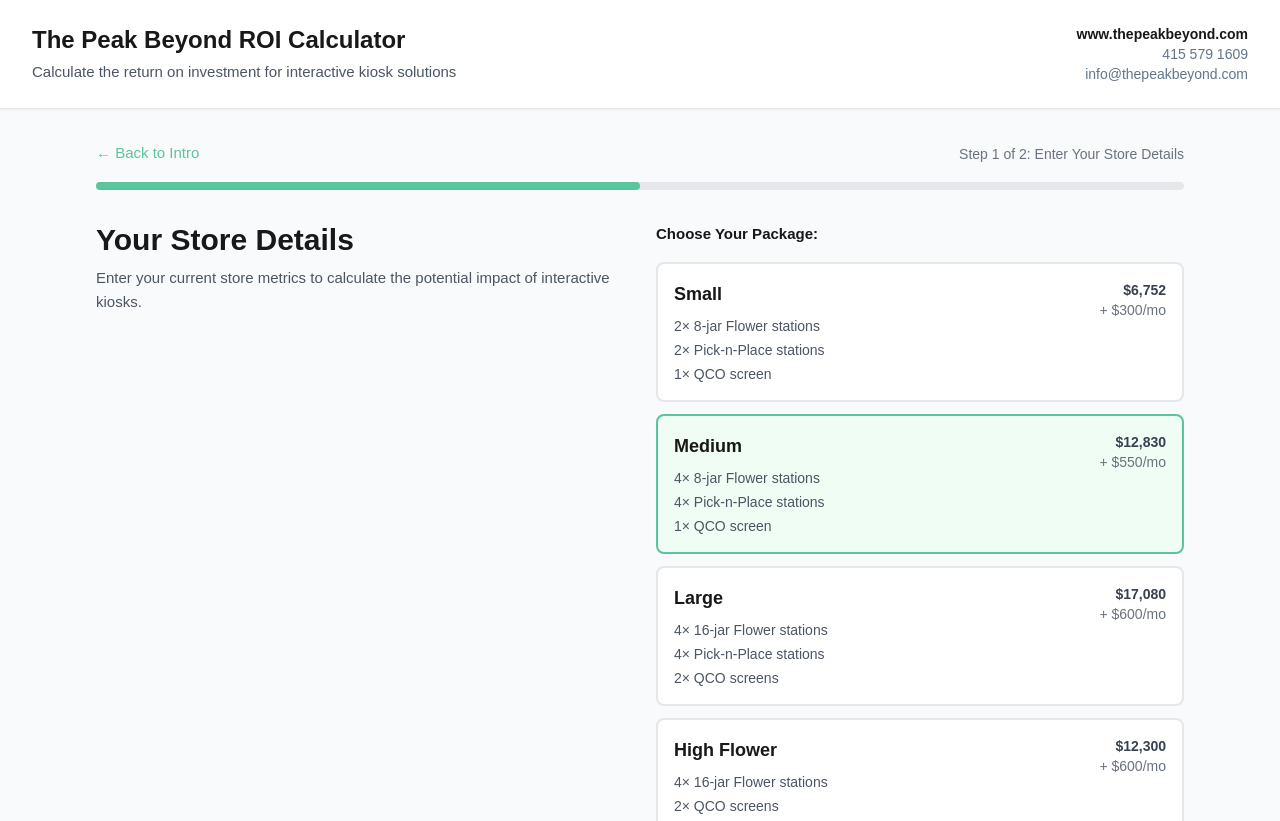
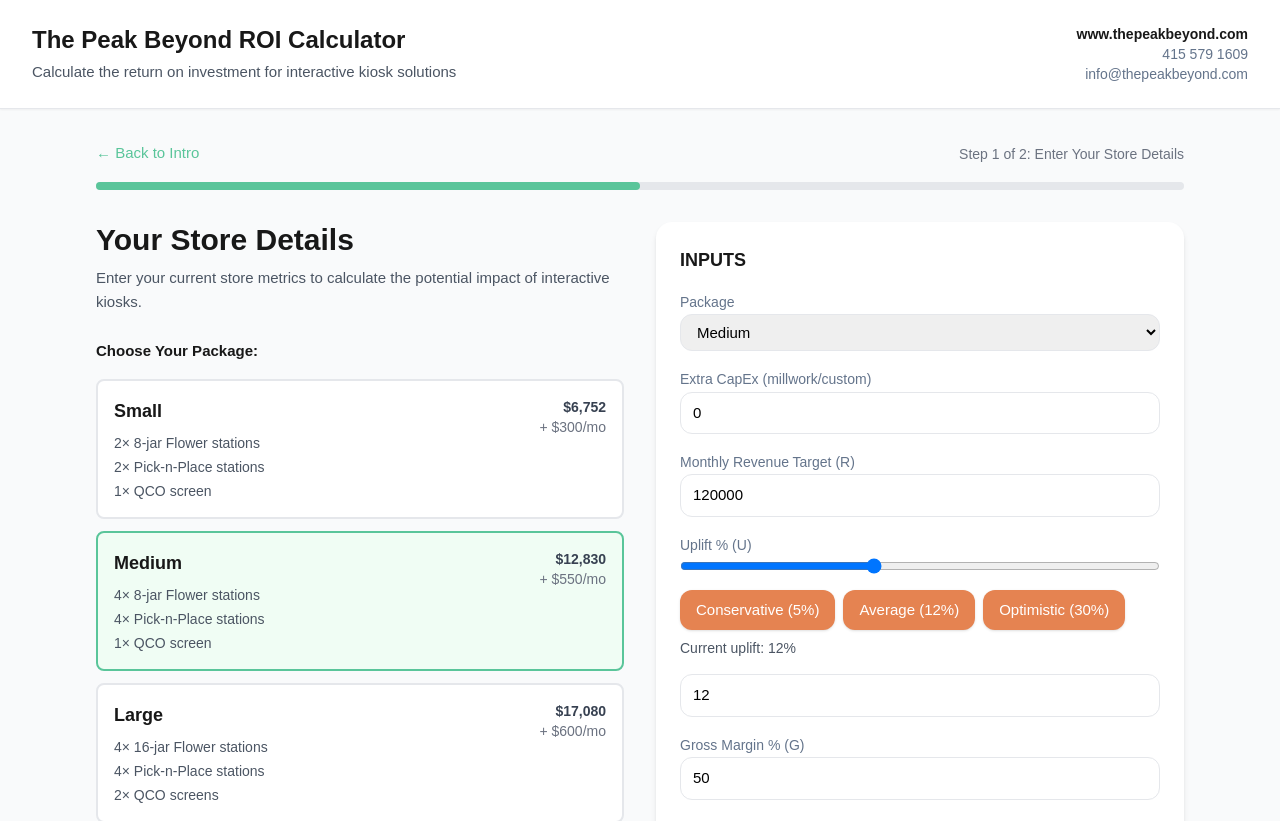
Before and after one commit to GgStardust/tpb-roi-public, a Next.js app: page /calculator in a window 1280 px wide. Shown: the top 821 px of the page. Built offline with nearby package versions, Linux system fonts and the light colour scheme; a web font is replaced by a local one.

Commit message:
Move package selection under store details
- Package selection cards now in left column under 'Your Store Details'
- Input form (revenue, uplift, margin) in right column
- Quick preview remains at bottom
- Better logical grouping of related content

```diff
--- a/pages/calculator.tsx
+++ b/pages/calculator.tsx
@@ -46,7 +46,8 @@ export default function CalculatorPage() {
 
         {/* Top Section - Store Details and Inputs */}
         <div className="grid lg:grid-cols-2 gap-8 mb-8">
-          {/* Store Details - Upper Left */}
+          {/* Store Details + Package Selection - Upper Left */}
+          <div className="space-y-6">
             <div>
               <h1 className="text-3xl font-bold text-tpb-dark mb-2">
                 Your Store Details
@@ -56,8 +57,6 @@ export default function CalculatorPage() {
               </p>
             </div>
 
-          {/* Input Section - Upper Right */}
-          <div className="space-y-6">
             {/* Package Selection Cards */}
             <div className="mb-6">
               <h3 className="font-semibold text-tpb-dark mb-4">Choose Your Package:</h3>
@@ -94,7 +93,10 @@ export default function CalculatorPage() {
                 ))}
               </div>
             </div>
+          </div>
 
+          {/* Input Section - Upper Right */}
+          <div className="space-y-6">
             <ROICalculator
               inputs={inputs}
               packages={packages}
```
Lines whose indentation alone changed are shown as unchanged.
